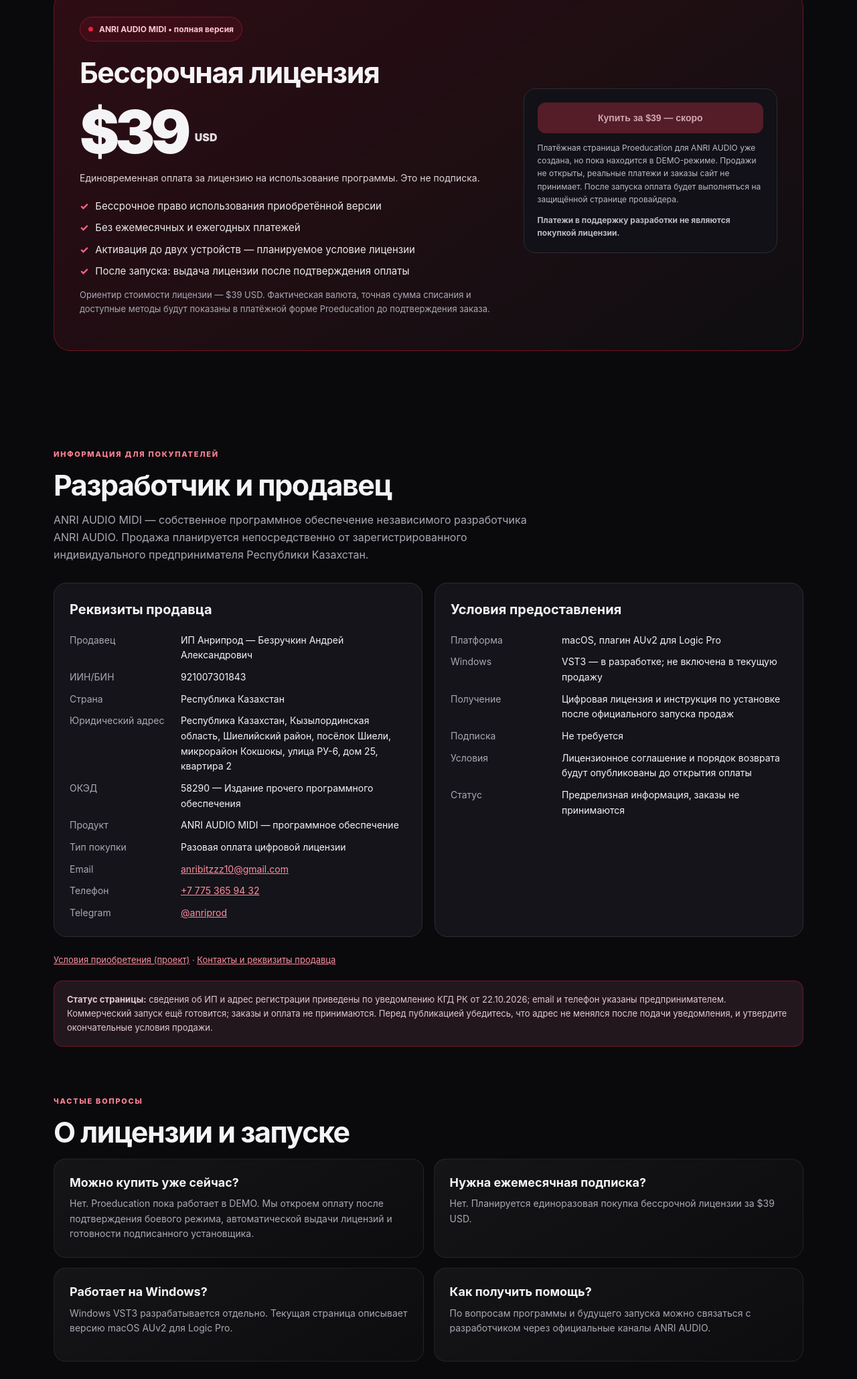
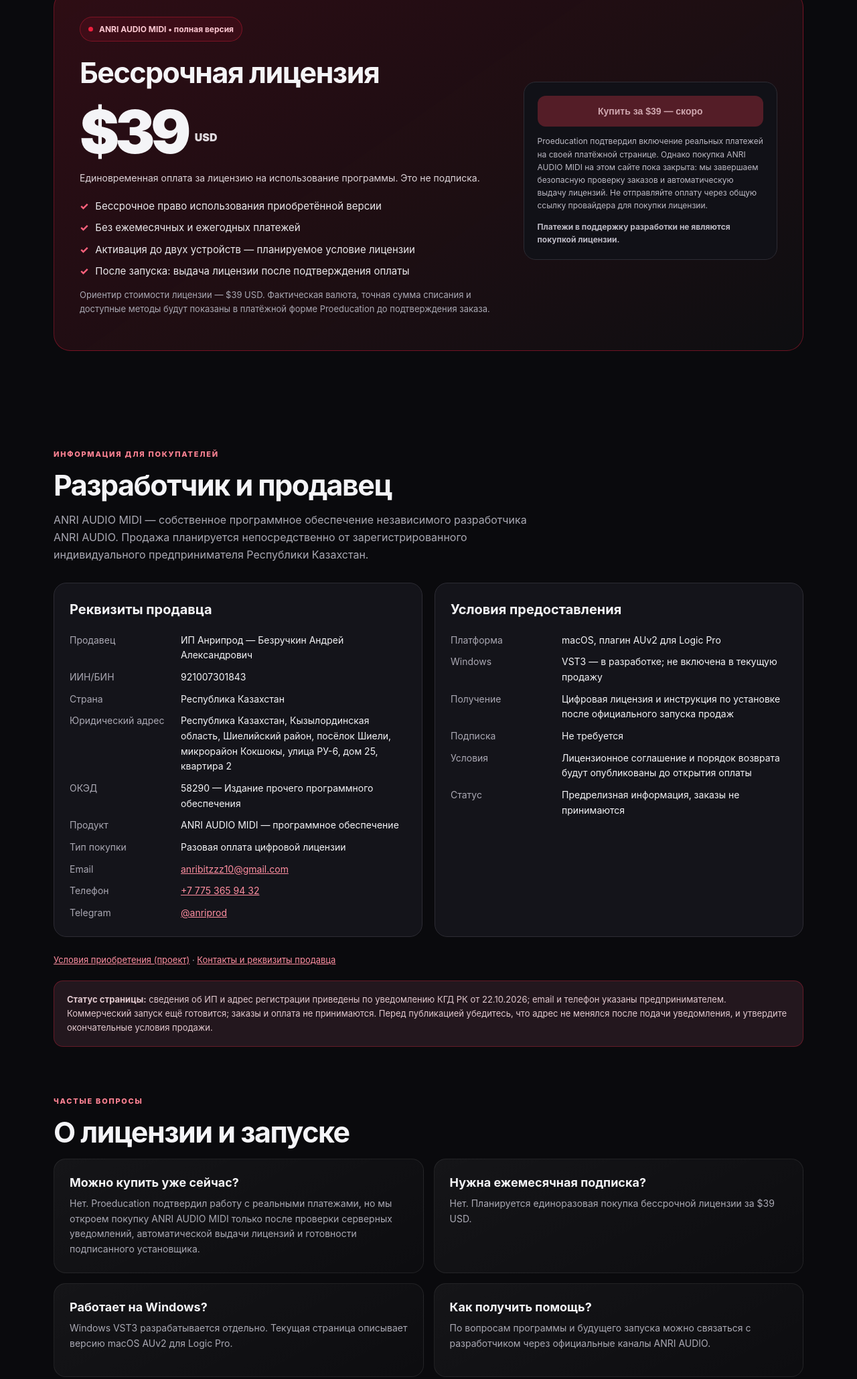
Before and after one commit to anribitzzz10-cell/AnriAudioWebsite, a plain HTML site: page ru/index.html in a window 1280 px wide. Shown: the part 3383-5442 px from the top of the page at 67% size. Drawn offline with Linux system fonts and the light colour scheme.

Commit message:
site: reflect provider live activation while keeping ANRI purchase disabled

```diff
--- a/ru/index.html
+++ b/ru/index.html
@@ -179,7 +179,7 @@
         </div>
         <div class="block-soon">
           <button class="disabled" type="button" disabled aria-describedby="not-open">Купить за $39 — скоро</button>
-          <p id="not-open">Платёжная страница Proeducation для ANRI AUDIO уже создана, но пока находится в DEMO-режиме. Продажи не открыты, реальные платежи и заказы сайт не принимает. После запуска оплата будет выполняться на защищённой странице провайдера.</p>
+          <p id="not-open">Proeducation подтвердил включение реальных платежей на своей платёжной странице. Однако покупка ANRI AUDIO MIDI на этом сайте пока закрыта: мы завершаем безопасную проверку заказов и автоматическую выдачу лицензий. Не отправляйте оплату через общую ссылку провайдера для покупки лицензии.</p>
           <p><strong>Платежи в поддержку разработки не являются покупкой лицензии.</strong></p>
         </div>
       </div>
@@ -227,7 +227,7 @@
       <span class="eyebrow">Частые вопросы</span>
       <h2>О лицензии и запуске</h2>
       <div class="faq">
-        <div class="box"><h3>Можно купить уже сейчас?</h3><p>Нет. Proeducation пока работает в DEMO. Мы откроем оплату после подтверждения боевого режима, автоматической выдачи лицензий и готовности подписанного установщика.</p></div>
+        <div class="box"><h3>Можно купить уже сейчас?</h3><p>Нет. Proeducation подтвердил работу с реальными платежами, но мы откроем покупку ANRI AUDIO MIDI только после проверки серверных уведомлений, автоматической выдачи лицензий и готовности подписанного установщика.</p></div>
         <div class="box"><h3>Нужна ежемесячная подписка?</h3><p>Нет. Планируется единоразовая покупка бессрочной лицензии за $39 USD.</p></div>
         <div class="box"><h3>Работает на Windows?</h3><p>Windows VST3 разрабатывается отдельно. Текущая страница описывает версию macOS AUv2 для Logic Pro.</p></div>
         <div class="box"><h3>Как получить помощь?</h3><p>По вопросам программы и будущего запуска можно связаться с разработчиком через официальные каналы ANRI AUDIO.</p></div>
```
